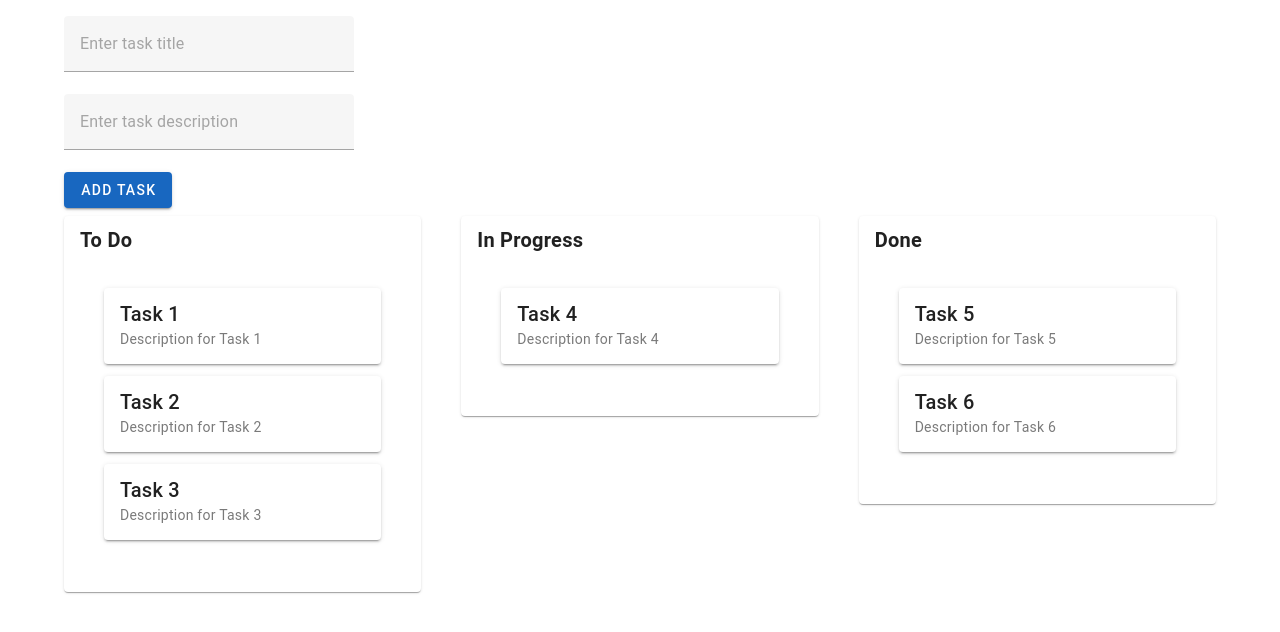
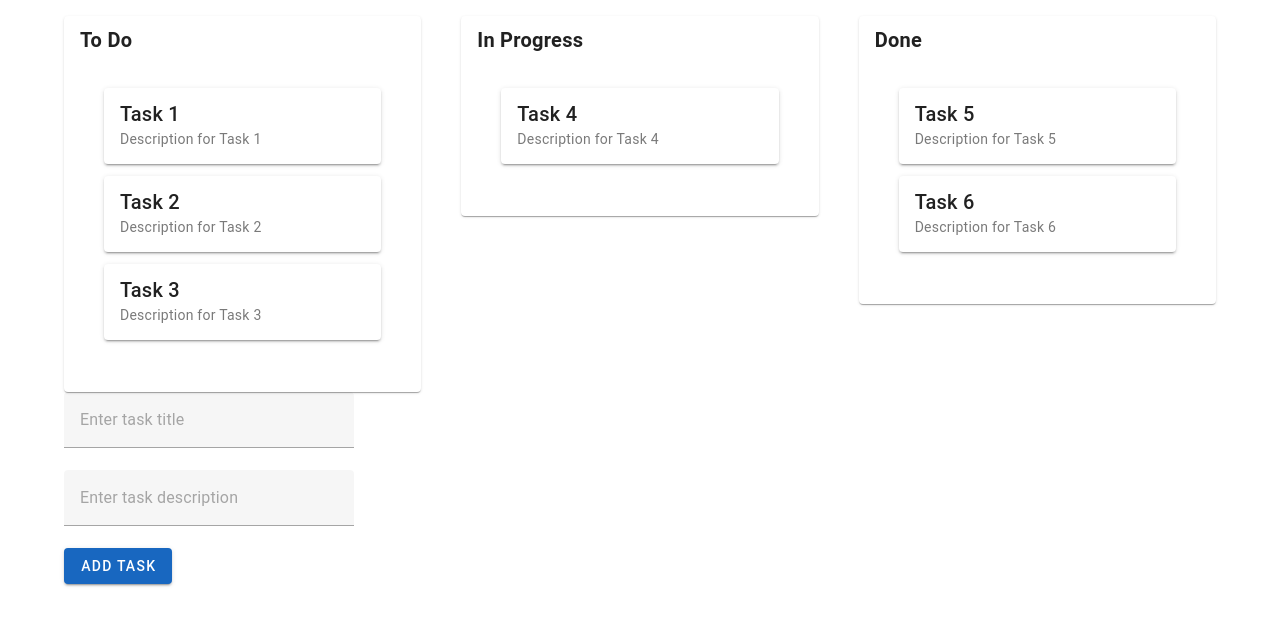
Before and after one commit to lassethomsen1/vuetify-kanban-board, a Vue app: page / in a window 1280 px wide. Shown: the top 632 px of the page. Built offline with nearby package versions, Linux system fonts and the light colour scheme.

Commit message:
moved AddTask

```diff
--- a/src/components/KanbanBoard.vue
+++ b/src/components/KanbanBoard.vue
@@ -98,7 +98,6 @@ const addTask = (task: Task) => {
 </script>
 <template>
   <v-container>
-    <AddTask @submit-task="addTask"/>
     <v-row>
       <TaskColumn
         v-for="column in columns"
@@ -109,5 +108,6 @@ const addTask = (task: Task) => {
         @dragend="handleDragEnd"
       />
     </v-row>
+    <AddTask @submit-task="addTask"/>
   </v-container>
 </template>
```
